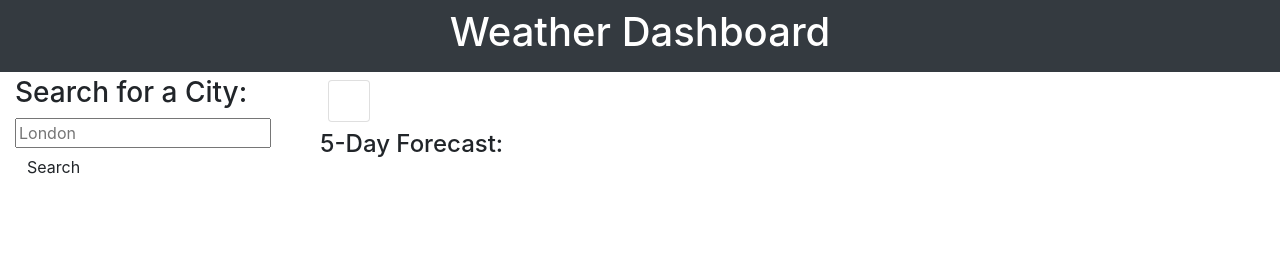
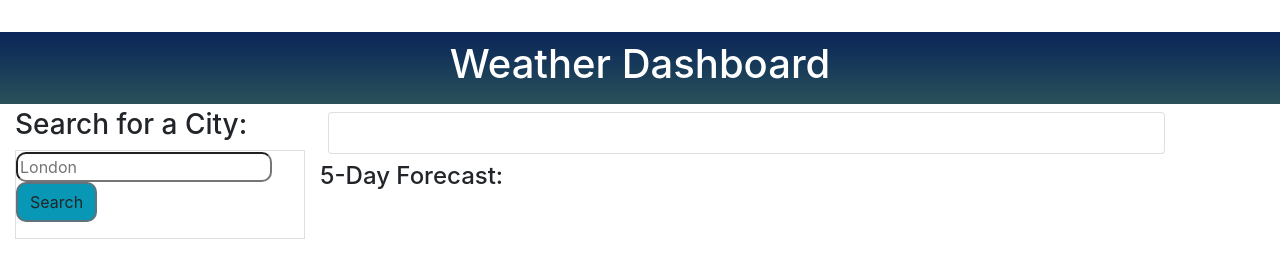
Before and after one commit to KarlaFuGue/Server-APIs-Weather-Dashboard, a plain HTML site: page index.html in a window 1280 px wide. Drawn offline with nearby package versions, Linux system fonts and the light colour scheme.

Commit message:
css content and image

```diff
--- a/assets/style.css
+++ b/assets/style.css
@@ -0,0 +1,48 @@
+header {
+    margin-top: 2rem;
+    max-width: 1400px;
+    background: linear-gradient(#0B2559,#183B59,#2A5159);
+}
+
+form {
+    border: 1px solid rgba(0,0,0,.125);;
+}
+.form-inline {
+    display: flex;
+    justify-content: center;
+}
+.list-group-item {
+    margin-top: 20px;
+    text-align: center;
+    background-color: #61727C !important;
+    border-radius: 10px 10px 10px 10px;
+
+}
+.list-group-item-action {
+    color: azure;
+}
+.bg-primary {
+    margin-right: 3px;
+    background-color: #5D8679 !important;
+    border: 1px solid rgba(0,0,0,.125);
+}
+.card {
+    width: 100%;
+}
+#search-input {
+    border-radius: 10px;
+    margin-right: 3px;
+    margin-top: 1px;
+}
+
+#form-heading {
+    margin-top: 2rem;
+
+}
+
+#search-button {
+    background-color: #0897B4;
+    border: 2px solid #61727C;
+    border-radius: 10px;
+    margin-left: 1px;
+}
--- a/index.html
+++ b/index.html
@@ -13,7 +13,7 @@
 
 <body>
 
-  <header class="container-fluid text-center text-white bg-dark p-2 weather-header">
+  <header class="container-fluid text-center text-white p-2 weather-header">
     <h1>Weather Dashboard</h1>
   </header>
 
```
Also changed, not shown: assets/temperature.png (added).
